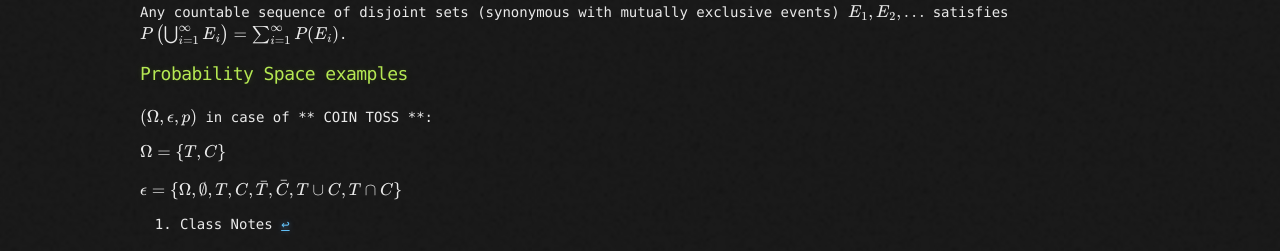
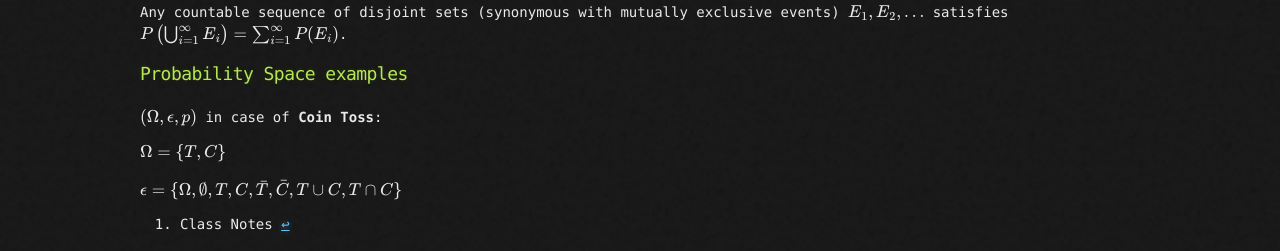
Before and after one commit to Videars/Statistics, a Jekyll site: the page built from Week4/Research.md, in a window 1280 px wide. Shown: the part 1163-1414 px from the top of the page. Built offline with Jekyll 4.4.1, drawn with Linux system fonts in a browser that asks for light colours; our own code applies the rules of GitHub Pages for plain Markdown files; formulas are drawn with MathJax 3.

```diff
--- a/Week4/Research.md
+++ b/Week4/Research.md
@@ -46,7 +46,7 @@ Any countable sequence of disjoint sets (synonymous with mutually exclusive even
 
 ### Probability Space examples
 
-$(\Omega , \epsilon, p)$ in case of ** COIN TOSS **:
+$(\Omega , \epsilon, p)$ in case of **Coin Toss**:
 
 $\Omega = \\{ T, C \\} $
 
```
